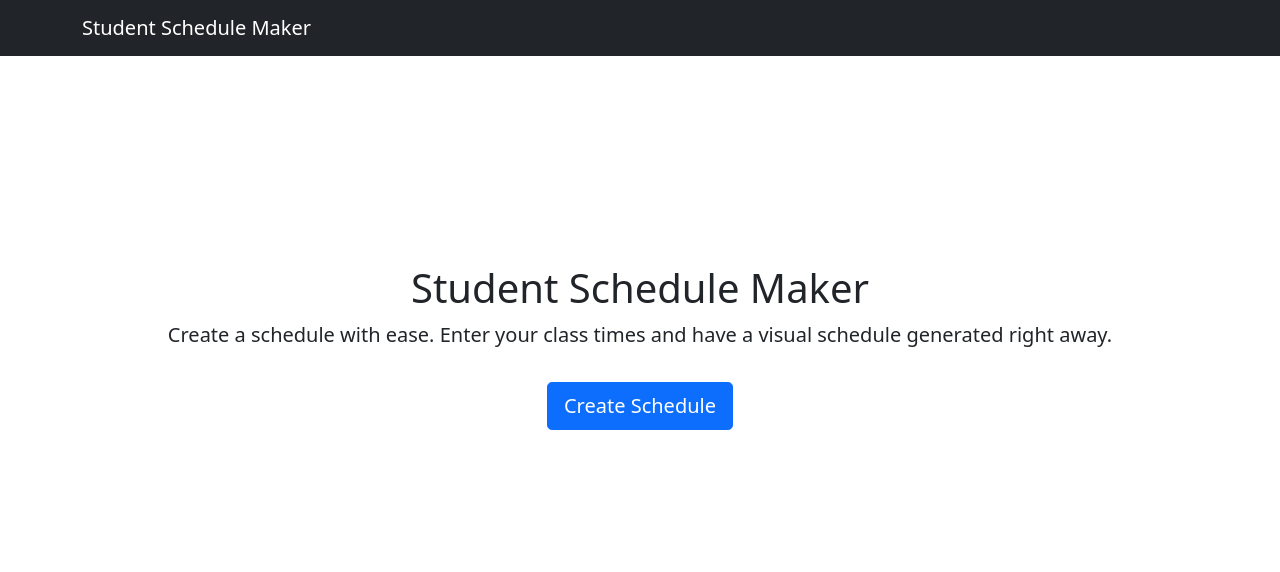
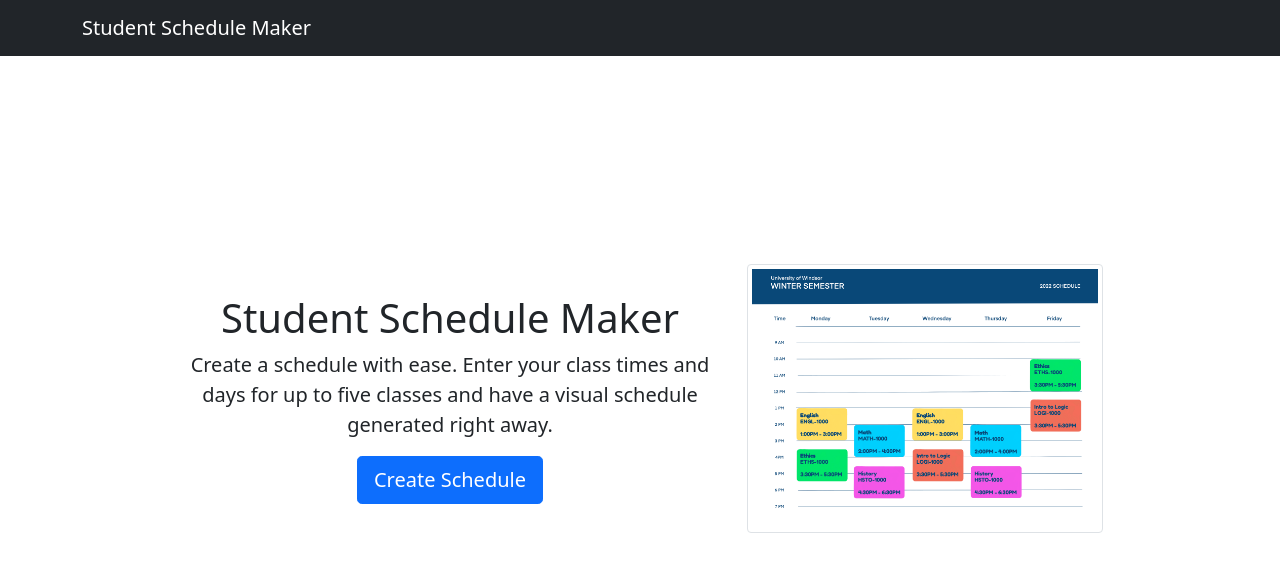
Before and after one commit to keonnk/Student-Schedule-Maker, a plain HTML site: page index.html in a window 1280 px wide. Drawn offline with nearby package versions, Linux system fonts and the light colour scheme.

Commit message:
finishing touches

```diff
--- a/index.html
+++ b/index.html
@@ -12,9 +12,7 @@
   </head>
 
   <style>
-    .titleHeader {
-      margin-top: 13rem;
-    }
+
   </style>
 
   <body class="text-center">
@@ -26,12 +24,19 @@
       </div>
     </nav>
 
-    <div class="container">
-      <h1 class="titleHeader"> Student Schedule Maker </h1>
-      <p class="lead">
-        Create a schedule with ease. Enter your class times and have a visual schedule generated right away.
-      </p>
-      <a class="btn btn-primary btn-lg mt-3" href="schedule-creator.html" role="button">Create Schedule</a>
+    <div class="container" style="margin-top: 13rem;">
+      <div class="row flex-lg align-items-center justify-content-center">
+        <div class="col-md-6">
+          <h1 class="titleHeader"> Student Schedule Maker </h1>
+          <p class="lead">
+            Create a schedule with ease. Enter your class times and days for up to five classes and have a visual schedule generated right away.
+          </p>
+          <a class="btn btn-primary btn-lg" href="schedule-creator.html" role="button">Create Schedule</a>
+        </div>
+        <div class="col-md-4">
+          <img src="Example_Schedule.png" class="img-fluid img-thumbnail">
+        </div>
+      </div>
     </div>
 
     <!-- Bootstrap Bundle with Popper -->
```
Also changed, not shown: example.html (+5 -0 lines).
